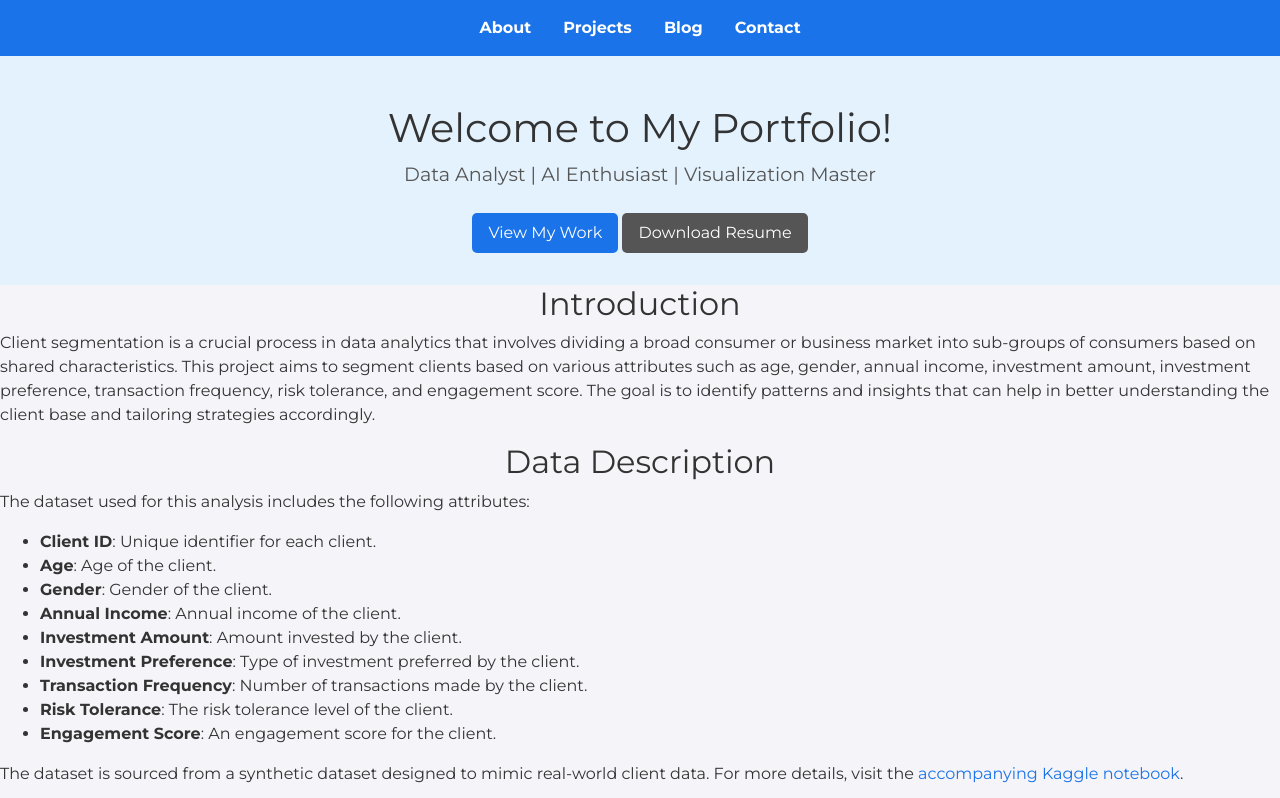
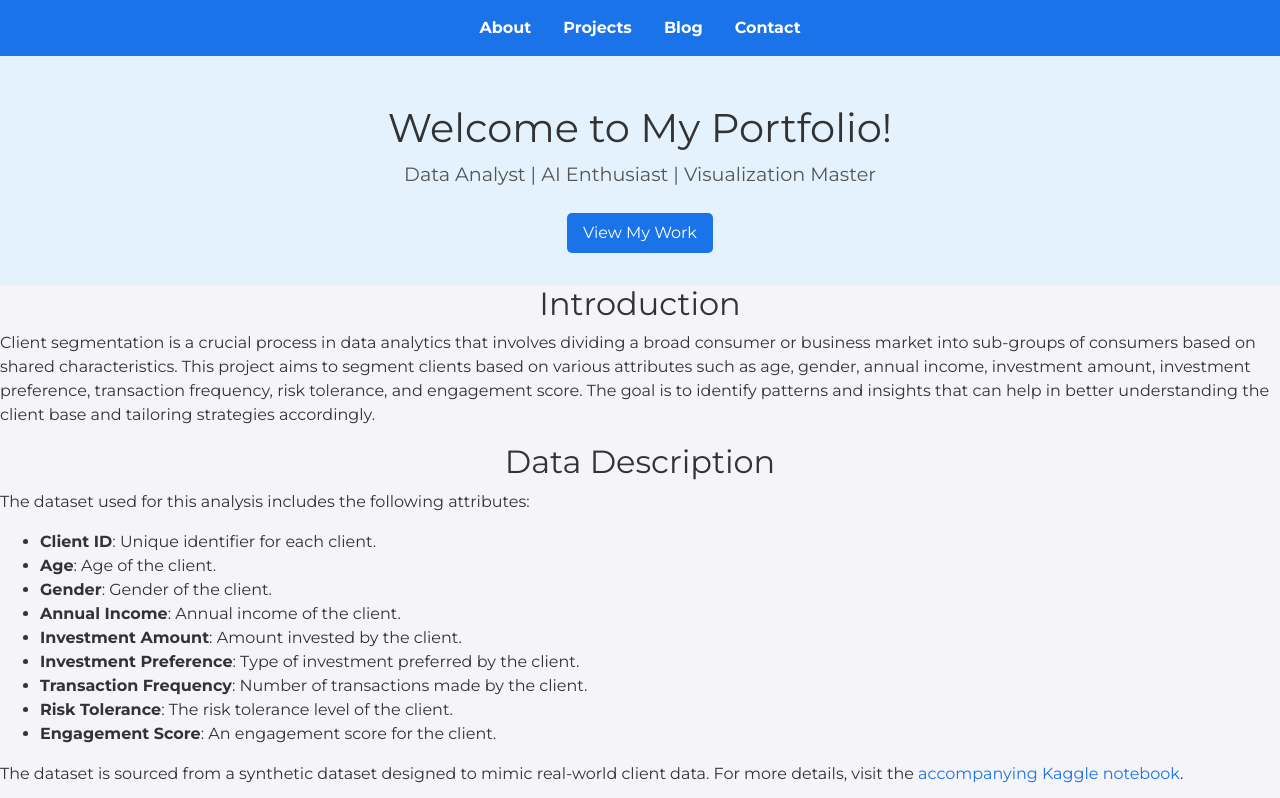
Before and after one commit to rgrantham82/rgrantham82.github.io, a Jekyll site: the page built from client-segmentation.html, in a window 1280 px wide and 900 px high, cut to the strip 0-798 px from the top of the window. Built offline with Jekyll 4.4.1, drawn with Linux system fonts in a browser that asks for light colours; nearby versions of some CDN libraries.

Commit message:
Update hero.html

```diff
--- a/_includes/hero.html
+++ b/_includes/hero.html
@@ -3,6 +3,5 @@
         <h1>Welcome to My Portfolio!</h1>
         <p>Data Analyst | AI Enthusiast | Visualization Master</p>
         <a href="#projects" class="cta-button">View My Work</a>
-        <a href="/assets/files/Robert_Grantham_Resume.pdf" class="cta-button secondary">Download Resume</a>
     </div>
 </section>
```
